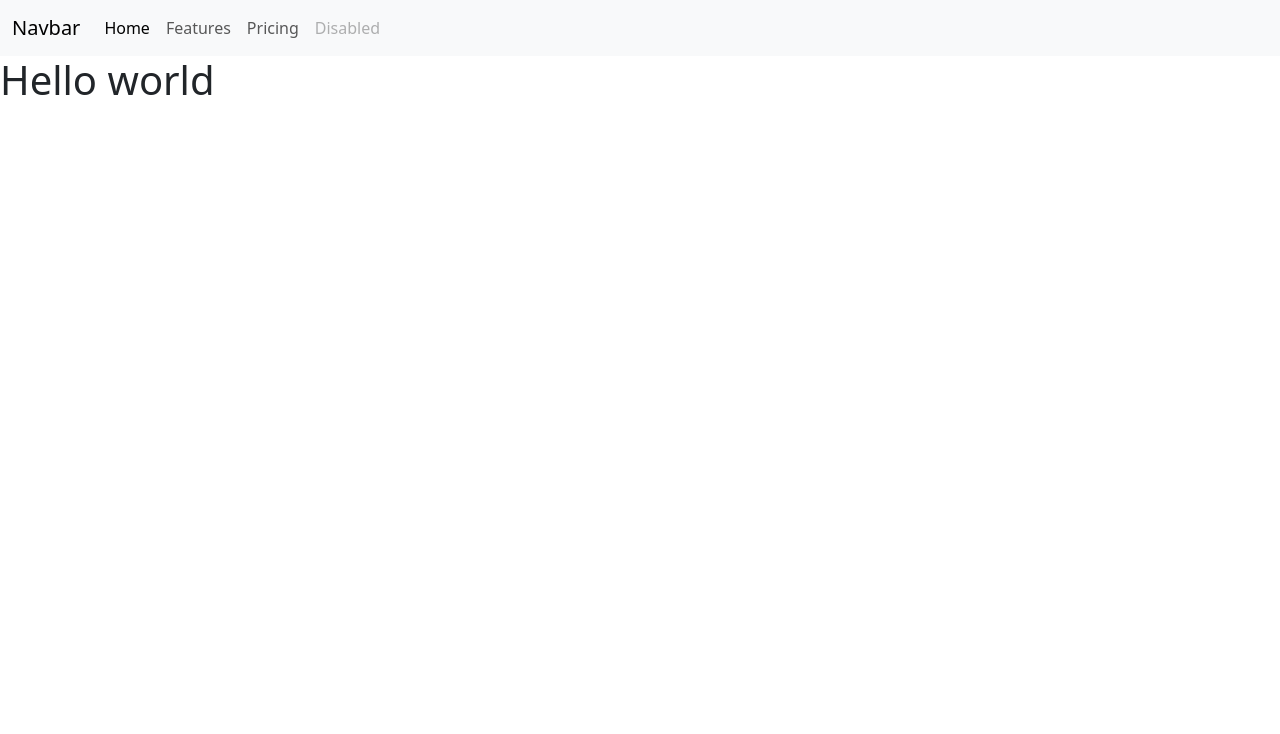
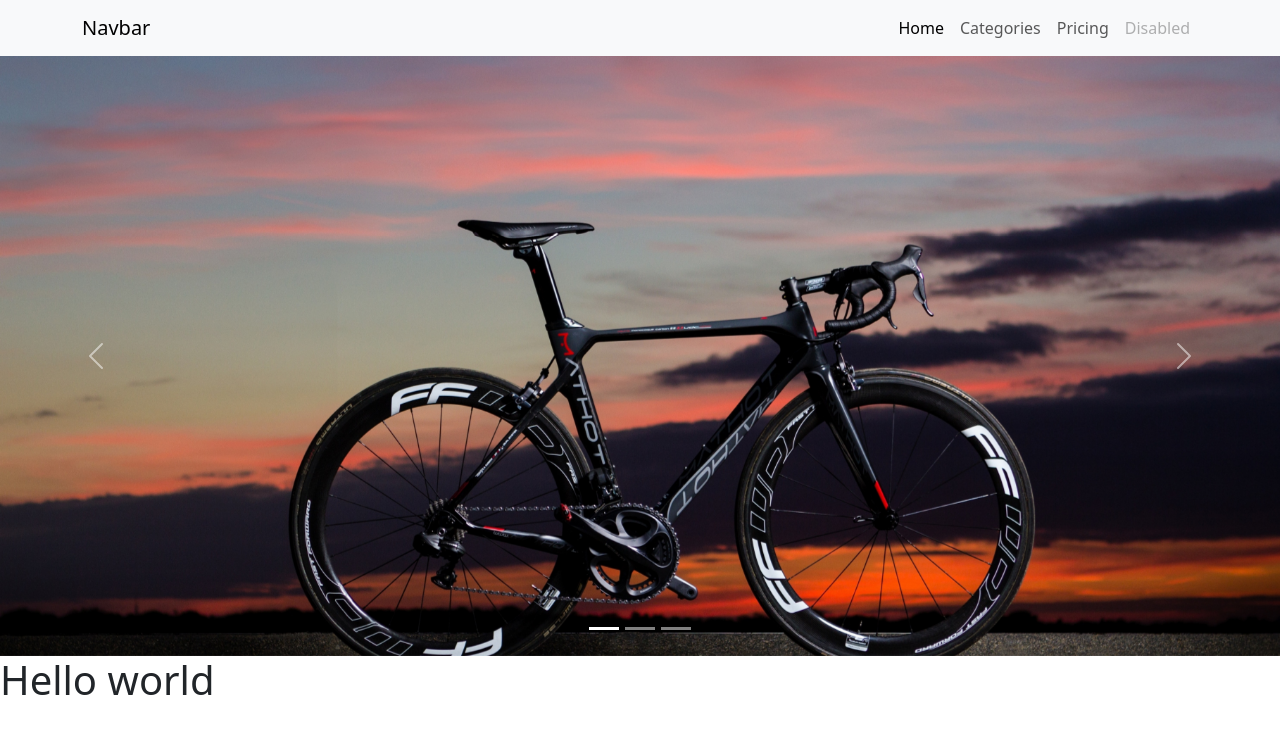
Before and after one commit to SyhinAndrii/PedalPower, a Django app: template story/templates/story/index.html in a window 1280 px wide. Shown: the top 734 px of the page. Run offline with Django 4.2, Linux system fonts and the light colour scheme; the template is opened without the code that fills it, so the values that code supplies are empty; parts of the project's set-up code (start-up, migrations or seed data) failed here and were passed over.

Commit message:
adden slider on homepage

```diff
--- a/PedalPower/settings.py
+++ b/PedalPower/settings.py
@@ -110,7 +110,9 @@ USE_TZ = True
 # https://docs.djangoproject.com/en/4.1/howto/static-files/
 
 STATIC_URL = "static/"
-STATIC_ROOT = BASE_DIR / "static"
+STATICFILES_DIRS = [
+    BASE_DIR / "static",
+]
 
 MEDIA_URL = "media/"
 MEDIA_ROOT = BASE_DIR / "media"
--- /dev/null
+++ b/static/style.css
@@ -0,0 +1,4 @@
+.carousel-inner img {
+  height: 600px; /* set the height to your desired value */
+  object-fit: cover; /* preserve aspect ratio and cover the container */
+}
--- a/story/templates/story/inc/navbar.html
+++ b/story/templates/story/inc/navbar.html
@@ -1,16 +1,18 @@
 <nav class="navbar navbar-expand-lg bg-body-tertiary">
-  <div class="container-fluid">
-    <a class="navbar-brand" href="#">Navbar</a>
+  <div class="container">
+    <a class="navbar-brand" href="{% url 'home' %}">Navbar</a>
     <button class="navbar-toggler" type="button" data-bs-toggle="collapse" data-bs-target="#navbarNav" aria-controls="navbarNav" aria-expanded="false" aria-label="Toggle navigation">
       <span class="navbar-toggler-icon"></span>
     </button>
+
+
     <div class="collapse navbar-collapse" id="navbarNav">
-      <ul class="navbar-nav">
+      <ul class="navbar-nav ms-auto">
         <li class="nav-item">
-          <a class="nav-link active" aria-current="page" href="#">Home</a>
+          <a class="nav-link active" aria-current="page" href="{% url 'home' %}">Home</a>
         </li>
         <li class="nav-item">
-          <a class="nav-link" href="#">Features</a>
+          <a class="nav-link" href="{% url 'categories' %}">Categories</a>
         </li>
         <li class="nav-item">
           <a class="nav-link" href="#">Pricing</a>
@@ -20,5 +22,6 @@
         </li>
       </ul>
     </div>
+
   </div>
 </nav>
--- /dev/null
+++ b/story/templates/story/inc/slider.html
@@ -0,0 +1,38 @@
+{% load static %}
+<div id="carouselExampleIndicators" class="carousel slide">
+
+    <!-- Indicators -->
+    <div class="carousel-indicators">
+        <button type="button" data-bs-target="#carouselExampleIndicators" data-bs-slide-to="0" class="active"
+                aria-current="true" aria-label="Slide 1"></button>
+        <button type="button" data-bs-target="#carouselExampleIndicators" data-bs-slide-to="1"
+                aria-label="Slide 2"></button>
+        <button type="button" data-bs-target="#carouselExampleIndicators" data-bs-slide-to="2"
+                aria-label="Slide 3"></button>
+    </div>
+
+    <!-- Wrapper for slides -->
+    <div class="carousel-inner">
+        <div class="carousel-item active">
+            <img src="{% static 'images/slider_1.jpg' %}" class="d-block w-100" alt="...">
+        </div>
+        <div class="carousel-item">
+            <img src="{% static 'images/slider_2.jpg' %}" class="d-block w-100" alt="...">
+        </div>
+        <div class="carousel-item">
+            <img src="{% static 'images/slider_3.jpg' %}" class="d-block w-100" alt="...">
+        </div>
+    </div>
+
+    <!-- Left and right controls -->
+    <button class="carousel-control-prev" type="button" data-bs-target="#carouselExampleIndicators"
+            data-bs-slide="prev">
+        <span class="carousel-control-prev-icon" aria-hidden="true"></span>
+        <span class="visually-hidden">Previous</span>
+    </button>
+    <button class="carousel-control-next" type="button" data-bs-target="#carouselExampleIndicators"
+            data-bs-slide="next">
+        <span class="carousel-control-next-icon" aria-hidden="true"></span>
+        <span class="visually-hidden">Next</span>
+    </button>
+</div>
--- a/story/templates/story/index.html
+++ b/story/templates/story/index.html
@@ -1,5 +1,6 @@
 {% extends "story/layouts/main.html" %}
 
 {% block content %}
+    {% include "story/inc/slider.html" %}
     <h1>Hello world</h1>
 {% endblock %}
--- a/story/templates/story/layouts/main.html
+++ b/story/templates/story/layouts/main.html
@@ -1,3 +1,4 @@
+{% load static %}
 <!doctype html>
 <html lang="en">
 <head>
@@ -7,6 +8,7 @@
     <meta http-equiv="X-UA-Compatible" content="ie=edge">
     <link href="https://cdn.jsdelivr.net/npm/bootstrap@5.3.0-alpha1/dist/css/bootstrap.min.css" rel="stylesheet"
           integrity="sha384-GLhlTQ8iRABdZLl6O3oVMWSktQOp6b7In1Zl3/Jr59b6EGGoI1aFkw7cmDA6j6gD" crossorigin="anonymous">
+    <link rel="stylesheet" href="{% static 'style.css' %}">
     <title>
         {% block title %}
 
```
Also changed, not shown: static/images/slider_1.jpg (added), static/images/slider_2.jpg (added), static/images/slider_3.jpg (added).
